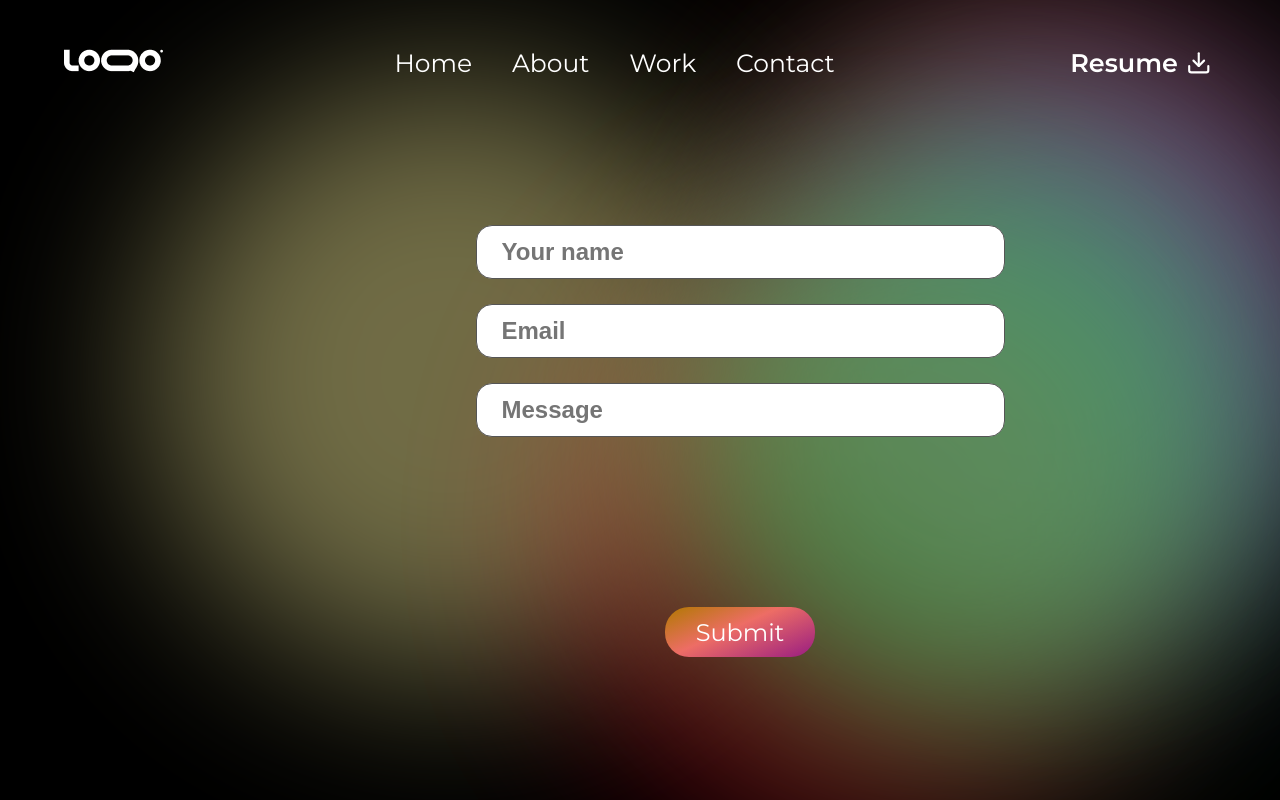
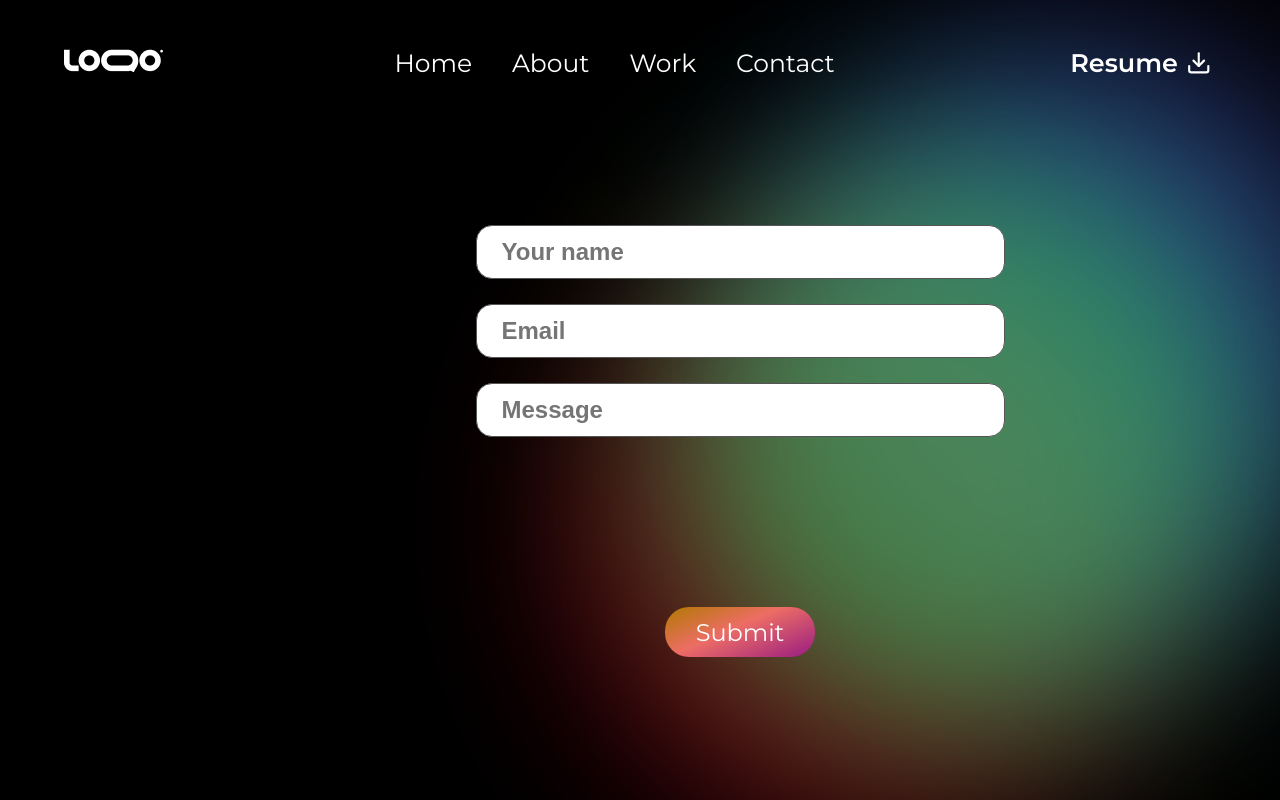
Before and after one commit to sezerz1121/APPortfoliofrontend, a React (Vite) app: page /contact in a window 1280 px wide. Built offline with nearby package versions, Linux system fonts and the light colour scheme; a web font is replaced by a local one.

Commit message:
Update Contactme.jsx

```diff
--- a/src/components/Contactme.jsx
+++ b/src/components/Contactme.jsx
@@ -77,8 +77,6 @@ function Contactme() {
     <>  <motion.div className='contactmeDIvParent' ref={ref} variants={container} initial="hidden" animate={mainControl}>
 
         <motion.div className='ContactmeDiv'>
-        <div  className='ellipseI'></div>
-          <div className='ellipseII'></div>
           <div className='ellipse'></div>
           <div className='ellipseIV'></div>
           <div className='ellipseV'></div>
```
